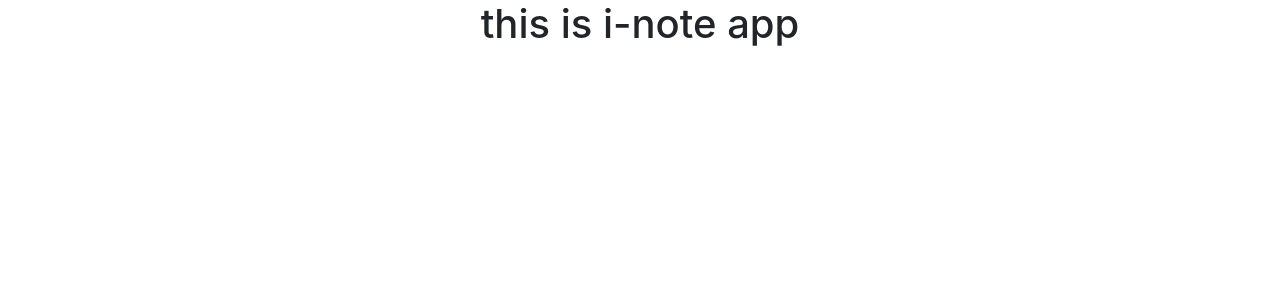
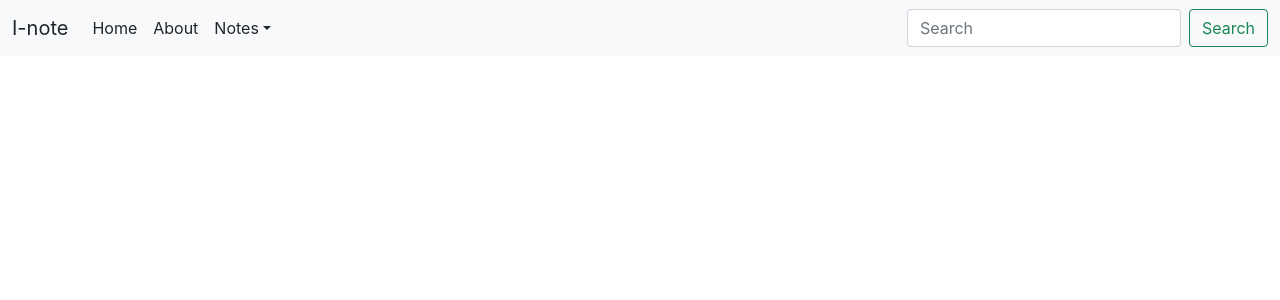
Before and after one commit to piyushparmar911/I-note, a React (Create React App) app: page / in a window 1280 px wide. Shown: the top 300 px of the page. Built offline with nearby package versions, Linux system fonts and the light colour scheme.

Commit message:
Navbar added

```diff
--- a/src/App.js
+++ b/src/App.js
@@ -1,10 +1,10 @@
 import './App.css';
-
+import Navbar from './components/Navbar';
 function App() {
   return (
-    <div className="App">
-      <h1 >this is i-note app</h1>
-    </div>
+    <>
+      <Navbar />
+    </>
   );
 }
 
--- /dev/null
+++ b/src/components/Navbar.js
@@ -0,0 +1,40 @@
+import React from 'react';
+
+export default function Navbar() {
+  return (
+    <div>
+<nav className="navbar navbar-expand-lg bg-light">
+  <div className="container-fluid">
+    <a className="navbar-brand text-dark" href="/">I-note</a>
+    <button className="navbar-toggler" type="button" data-bs-toggle="collapse" data-bs-target="#navbarSupportedContent" aria-controls="navbarSupportedContent" aria-expanded="false" aria-label="Toggle navigation">
+      <span className="navbar-toggler-icon"></span>
+    </button>
+    <div className="collapse navbar-collapse " id="navbarSupportedContent">
+      <ul className="navbar-nav me-auto  mb-2 mb-lg-0">
+        <li className="nav-item">
+          <a className="nav-link active text-dark" aria-current="page" href="/">Home</a>
+        </li>
+        <li className="nav-item">
+          <a className="nav-link text-dark" href="/">About</a>
+        </li>
+        <li className="nav-item dropdown">
+          <a className="nav-link dropdown-toggle text-dark" href="/" role="button" data-bs-toggle="dropdown" aria-expanded="false">
+            Notes
+          </a>
+          <ul className="dropdown-menu text-dark">
+            <li><a className="dropdown-item" href="/">Add</a></li>
+            <li><a className="dropdown-item" href="/">Update</a></li>
+            <li><a className="dropdown-item" href="/">Delete</a></li>
+          </ul>
+        </li>
+      </ul>
+      <form className="d-flex" role="search">
+        <input className="form-control me-2" type="search" placeholder="Search" aria-label="Search"/>
+        <button className="btn btn-outline-success" type="submit">Search</button>
+      </form>
+    </div>
+  </div>
+</nav>
+    </div>
+  )
+}
--- a/src/index.js
+++ b/src/index.js
@@ -2,7 +2,7 @@
 import ReactDOM from 'react-dom/client';
 import './index.css';
 import App from './App';
-
+import reportWebVitals from './reportWebVitals';
 
 const root = ReactDOM.createRoot(document.getElementById('root'));
 root.render(
@@ -10,3 +10,8 @@
     <App />
   </React.StrictMode>
 );
+
+// If you want to start measuring performance in your app, pass a function
+// to log results (for example: reportWebVitals(console.log))
+// or send to an analytics endpoint. Learn more: https://bit.ly/CRA-vitals
+reportWebVitals();
```
